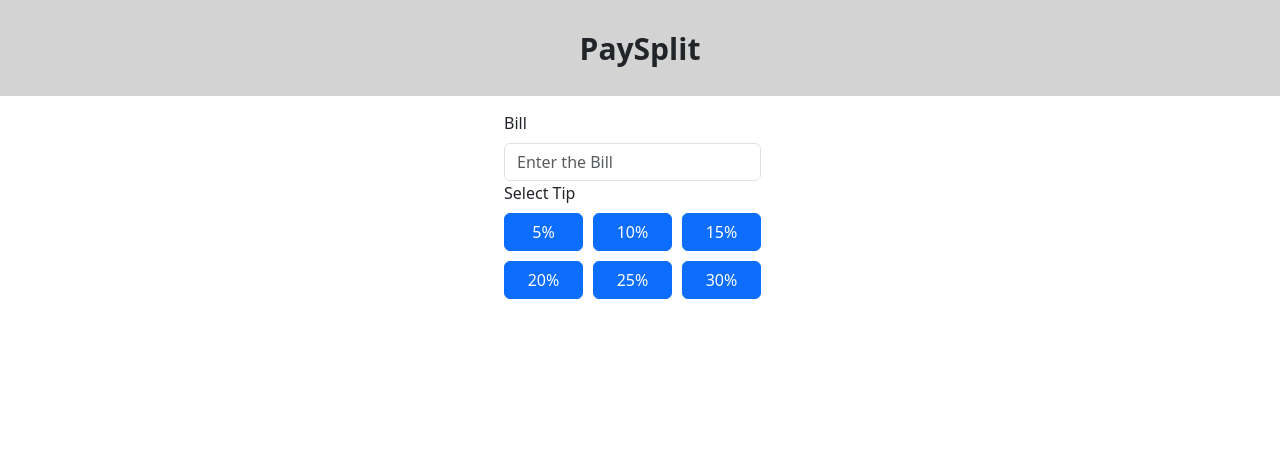
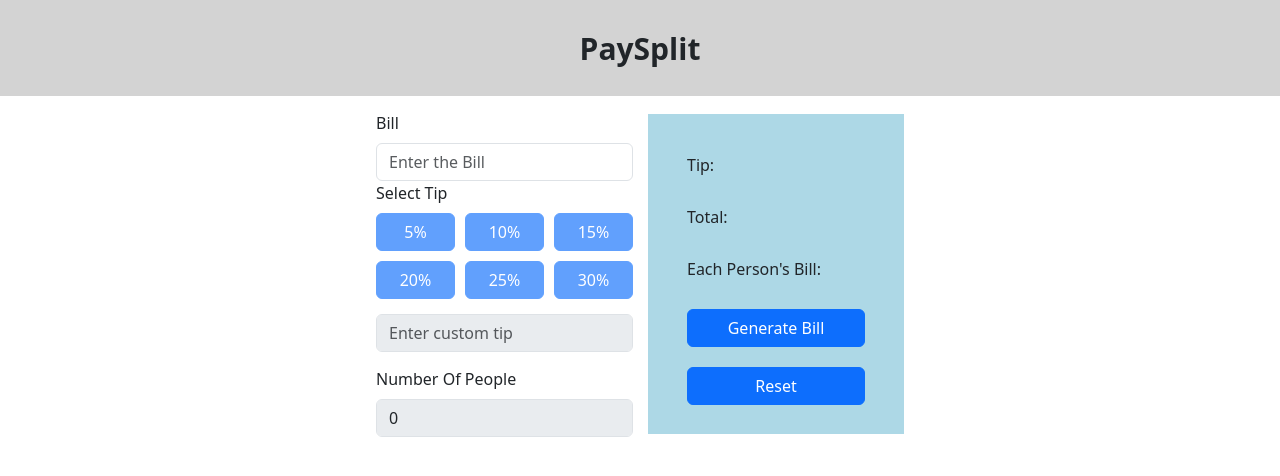
Before and after one commit to arnavkatyayan/billsplitterproject, a React (Create React App) app: page / in a window 1280 px wide. Shown: the top 476 px of the page. Built offline with nearby package versions, Linux system fonts and the light colour scheme.

Commit message:
Project Done

```diff
--- a/src/App.css
+++ b/src/App.css
@@ -57,3 +57,15 @@
   grid-template-columns: repeat(3, 1fr);
   gap: 10px;
 }
+.column-gap {
+  margin-top: 15px;
+}
+.output-class {
+  height:40vh;
+  width:20vw;
+  background-color: lightblue;
+  display: flex;
+  flex-direction: column;
+  gap:20px;
+  padding:39px;
+}
--- a/src/BillSplitter.js
+++ b/src/BillSplitter.js
@@ -1,15 +1,91 @@
 import React from "react";
-import {useState,useEffect} from "react";
+import { useState, useEffect } from "react";
 import 'bootstrap/dist/css/bootstrap.min.css';
-import { Form,Button } from "react-bootstrap";
+import { Form, Button } from "react-bootstrap";
+
 function BillSplitter() {
+    const [bill, setBill] = useState("");
+    const [customTip, setCustomTip] = useState("");
+    const [people, setPeople] = useState(0);
+    const [isTipBtnDisabled, setIsTipBtnDisabled] = useState(true);
+    const [isCustomTip, setIsCustomTip] = useState(false);
+    const [tip, setTip] = useState("");
+    const [total, setTotal] = useState("");
+    const [head, setHead] = useState("");
+    const [tipBtnIdx, setTipBtnIdx] = useState(-1);
+    const tips = ["5%", "10%", "15%", "20%", "25%", "30%"];
 
-    const [bill, setBill] = useState("");
-    const tips = ["5%", "10%", "15%", "20%", "25%","30%"];
-
-    const handleBill = (evt)=> {
+    const handleBill = (evt) => {
         setBill(evt.target.value);
     }
+
+    useEffect(() => {
+        if (customTip.trim().length) {
+            setIsCustomTip(true);
+        }
+    }, [customTip]);
+
+    useEffect(() => {
+        if (bill.trim().length) {
+            setIsTipBtnDisabled(false);
+        }
+    }, [bill]);
+
+    const handleCustomTip = (evt) => {
+        setCustomTip(evt.target.value);
+    }
+
+    const handleNoOfPeople = (evt) => {
+        setPeople(evt.target.value);
+    }
+
+    const handleReset = () => {
+        setBill("");
+        setCustomTip("");
+        setIsTipBtnDisabled(true);
+        setTip("");
+        setTotal("");
+        setHead("");
+        setTipBtnIdx(-1);
+        setPeople(0);
+    }
+
+    const handleTipBtnIndex = (index) => {
+        setTipBtnIdx(index);
+    }
+
+    const getTip = () => {
+        let ans = 0;
+        if (tipBtnIdx !== -1 && !isCustomTip) {
+            ans = Number(bill) * (parseInt(tips[tipBtnIdx]) / 100);
+            setTip(tips[tipBtnIdx]); // Set the tip text
+        } else if (tipBtnIdx === -1 && isCustomTip) {
+            ans = Number(bill) * (Number(customTip) / 100);
+            setTip(`${customTip}%`); // Set custom tip text
+        }
+        getTotal(ans);
+        return ans;
+    }
+
+    const getTotal = (tipAmount) => {
+        const totalAmt = Number(bill) + tipAmount;
+        setTotal(totalAmt); // Set the total
+        getHead(totalAmt);
+    }
+
+    const getHead = (totalAmt) => {
+        if (people === 0) {
+            setHead(totalAmt); // If no people, just show the total
+        } else {
+            const h1 = totalAmt / people;
+            setHead(h1); // Set the per-person amount
+        }
+    }
+
+    const handleSubmit = () => {
+        getTip(); // Calculate tip and update total
+    }
+
     return (
         <div className="main-class">
             <div className="bill-class">
@@ -18,18 +94,24 @@ function BillSplitter() {
                     <Form.Control type="text" placeholder="Enter the Bill" value={bill} onChange={handleBill}></Form.Control>
                     <Form.Label>Select Tip</Form.Label>
                     <div className="btn-grps">
-            {tips.map((tip)=>
-            <Button>{tip}</Button>
-
+                        {tips.map((tip, index) =>
+                            <Button key={index} disabled={isTipBtnDisabled} onClick={() => handleTipBtnIndex(index)}>{tip}</Button>
                         )}
-
                     </div>
+                    <Form.Control type="text" placeholder="Enter custom tip" className="column-gap" disabled={isTipBtnDisabled} value={customTip} onChange={handleCustomTip} />
+                    <Form.Label className="column-gap">Number Of People</Form.Label>
+                    <Form.Control type="text" placeholder="No of people" value={people} onChange={handleNoOfPeople} disabled={isTipBtnDisabled}></Form.Control>
                 </Form>
             </div>
             <div className="output-class">
-
+                <Form.Label>Tip: {tip}</Form.Label>
+                <Form.Label>Total: {total}</Form.Label>
+                <Form.Label>Each Person's Bill: {head}</Form.Label>
+                <Button onClick={handleSubmit}>Generate Bill</Button>
+                <Button onClick={handleReset}>Reset</Button>
             </div>
         </div>
     )
 }
+
 export default BillSplitter;
```
Lines whose indentation alone changed are shown as unchanged.
